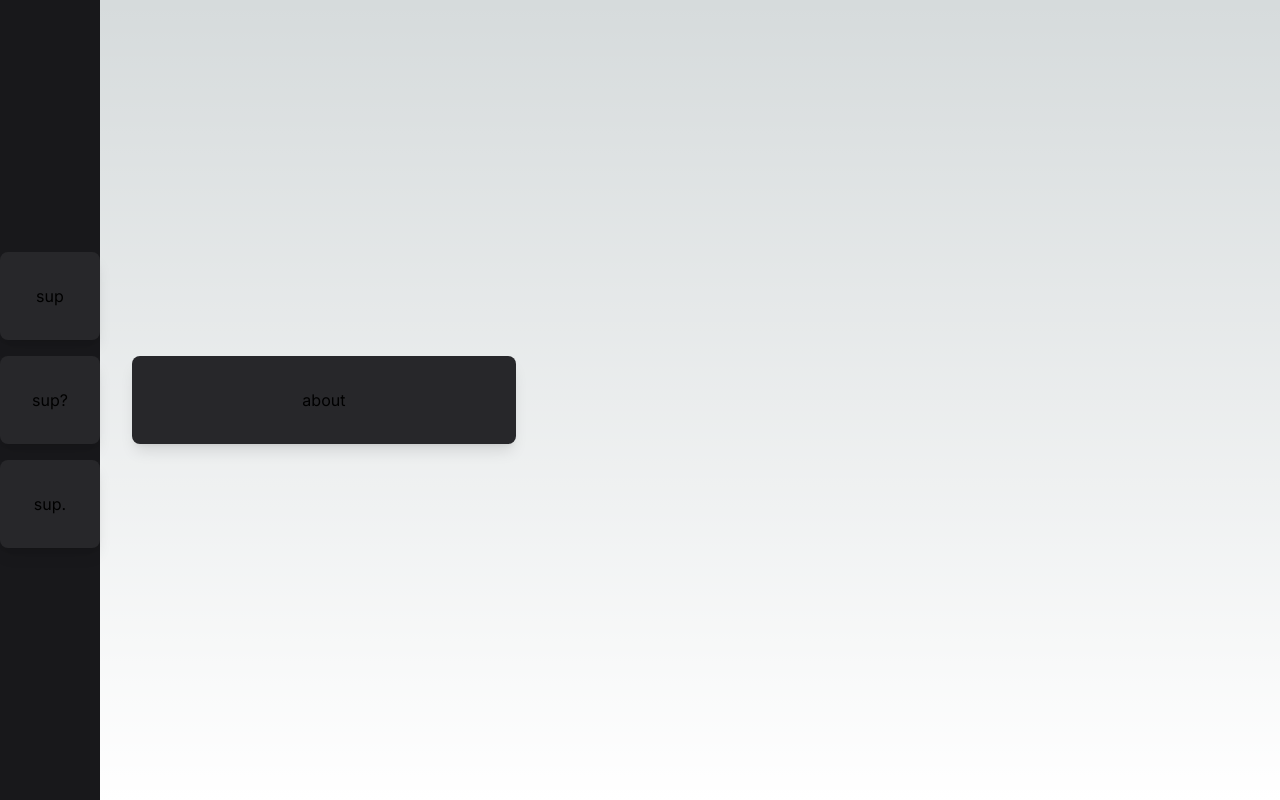
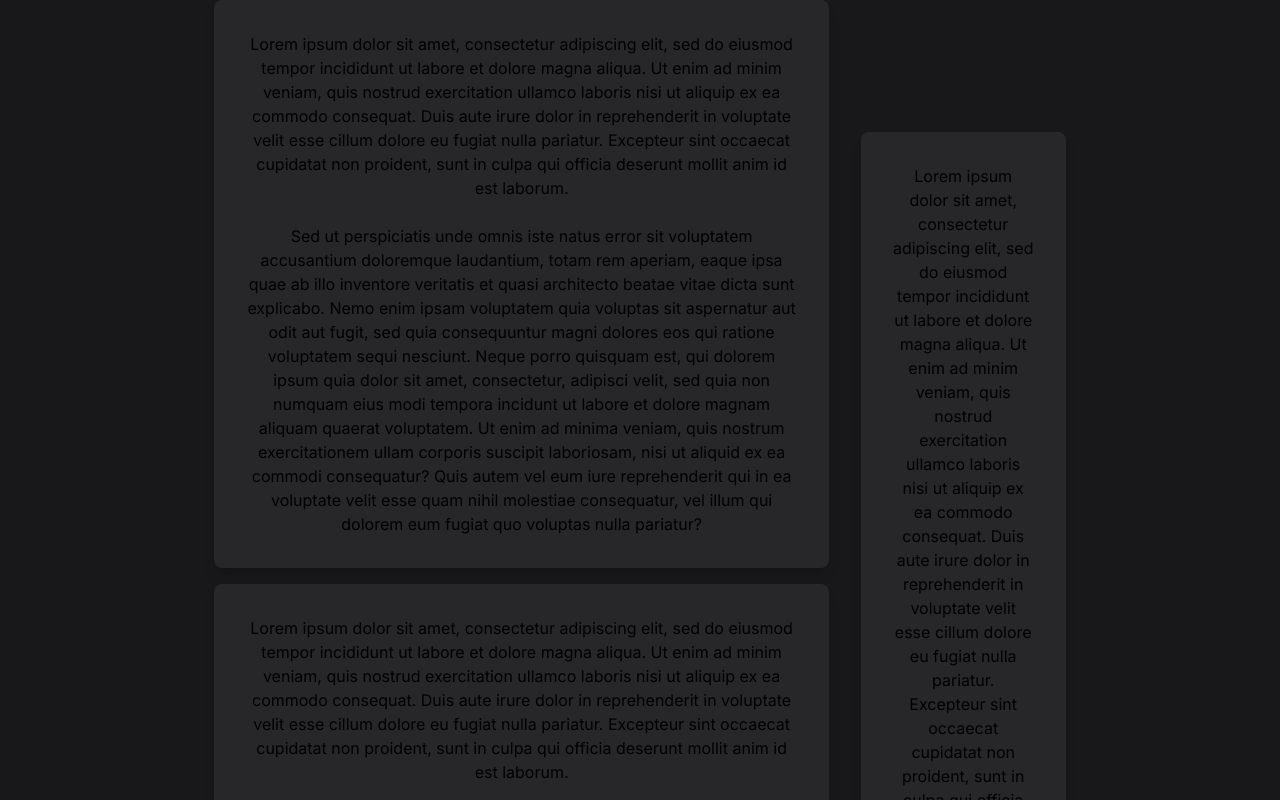
Before and after one commit to mattcbarrett/mattcbarrett.github.io, a Next.js app: page / in a window 1280 px wide. Shown: the top 800 px of the page. Built offline with nearby package versions, Linux system fonts and the light colour scheme.

Commit message:
layout update

```diff
--- a/app/page.tsx
+++ b/app/page.tsx
@@ -2,20 +2,29 @@
 
 export default function Home() {
   return (
-    <div className="flex space-x-8 items-center">
-      <div className="flex flex-col space-y-4 items-center justify-center min-h-screen bg-zinc-900">
-        <div className="p-8 rounded-lg shadow-lg max-w-sm w-full text-center bg-zinc-800">
-          sup
+    <div className="flex space-x-8 items-center justify-center bg-zinc-900">
+      <div className="w-4/5 mx-auto">
+        <div className="flex items-center space-x-8 justify-center">
+          <div className="flex flex-col w-3/5 space-y-4 items-center justify-start min-h-screen ">
+            <div className="p-8 rounded-lg shadow-lg w-full text-center bg-zinc-800">
+              Lorem ipsum dolor sit amet, consectetur adipiscing elit, sed do eiusmod tempor incididunt ut labore et dolore magna aliqua. Ut enim ad minim veniam, quis nostrud exercitation ullamco laboris nisi ut aliquip ex ea commodo consequat. Duis aute irure dolor in reprehenderit in voluptate velit esse cillum dolore eu fugiat nulla pariatur. Excepteur sint occaecat cupidatat non proident, sunt in culpa qui officia deserunt mollit anim id est laborum.
+            <br />
+            <br />
+              Sed ut perspiciatis unde omnis iste natus error sit voluptatem accusantium doloremque laudantium, totam rem aperiam, eaque ipsa quae ab illo inventore veritatis et quasi architecto beatae vitae dicta sunt explicabo. Nemo enim ipsam voluptatem quia voluptas sit aspernatur aut odit aut fugit, sed quia consequuntur magni dolores eos qui ratione voluptatem sequi nesciunt. Neque porro quisquam est, qui dolorem ipsum quia dolor sit amet, consectetur, adipisci velit, sed quia non numquam eius modi tempora incidunt ut labore et dolore magnam aliquam quaerat voluptatem. Ut enim ad minima veniam, quis nostrum exercitationem ullam corporis suscipit laboriosam, nisi ut aliquid ex ea commodi consequatur? Quis autem vel eum iure reprehenderit qui in ea voluptate velit esse quam nihil molestiae consequatur, vel illum qui dolorem eum fugiat quo voluptas nulla pariatur?
+            </div>
+            <div className="p-8 rounded-lg shadow-lg w-full text-center bg-zinc-800">
+              Lorem ipsum dolor sit amet, consectetur adipiscing elit, sed do eiusmod tempor incididunt ut labore et dolore magna aliqua. Ut enim ad minim veniam, quis nostrud exercitation ullamco laboris nisi ut aliquip ex ea commodo consequat. Duis aute irure dolor in reprehenderit in voluptate velit esse cillum dolore eu fugiat nulla pariatur. Excepteur sint occaecat cupidatat non proident, sunt in culpa qui officia deserunt mollit anim id est laborum.
+            </div>
+            <div className="p-8 rounded-lg shadow-lg w-full text-center bg-zinc-800">
+            Lorem ipsum dolor sit amet, consectetur adipiscing elit, sed do eiusmod tempor incididunt ut labore et dolore magna aliqua. Ut enim ad minim veniam, quis nostrud exercitation ullamco laboris nisi ut aliquip ex ea commodo consequat. Duis aute irure dolor in reprehenderit in voluptate velit esse cillum dolore eu fugiat nulla pariatur. Excepteur sint occaecat cupidatat non proident, sunt in culpa qui officia deserunt mollit anim id est laborum.
+            </div>
+          </div>
+          <div className="flex flex-col w-1/5 space-y-4 items-center justify-start min-h-screen ">
+            <div className="p-8 rounded-lg shadow-lg w-full text-center bg-zinc-800">
+            Lorem ipsum dolor sit amet, consectetur adipiscing elit, sed do eiusmod tempor incididunt ut labore et dolore magna aliqua. Ut enim ad minim veniam, quis nostrud exercitation ullamco laboris nisi ut aliquip ex ea commodo consequat. Duis aute irure dolor in reprehenderit in voluptate velit esse cillum dolore eu fugiat nulla pariatur. Excepteur sint occaecat cupidatat non proident, sunt in culpa qui officia deserunt mollit anim id est laborum.
+            </div>
+          </div>
         </div>
-        <div className="p-8 rounded-lg shadow-lg max-w-sm w-full text-center bg-zinc-800">
-          sup?
-        </div>
-        <div className="p-8 rounded-lg shadow-lg max-w-sm w-full text-center bg-zinc-800">
-          sup.
-        </div>
-      </div>
-      <div className="p-8 rounded-lg shadow-lg max-w-sm w-full text-center bg-zinc-800">
-        about
       </div>
     </div>
   );
```
